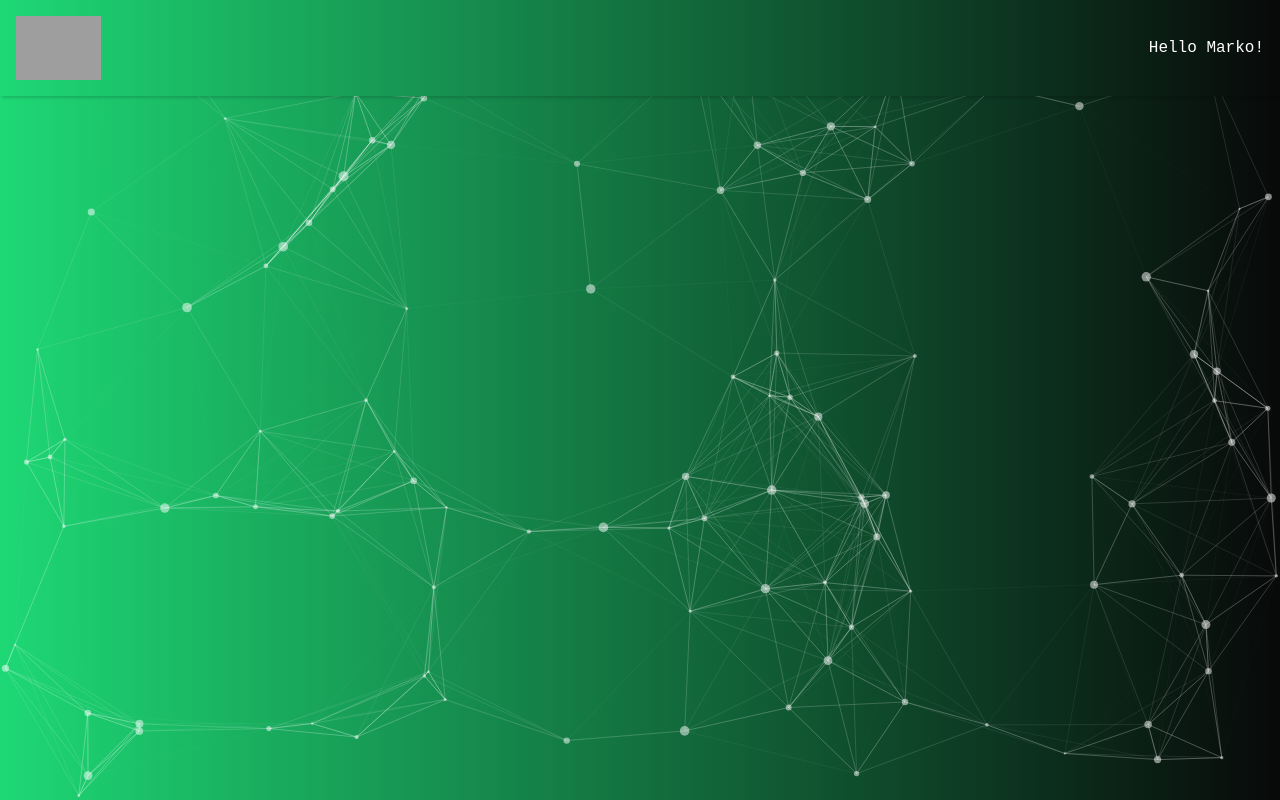
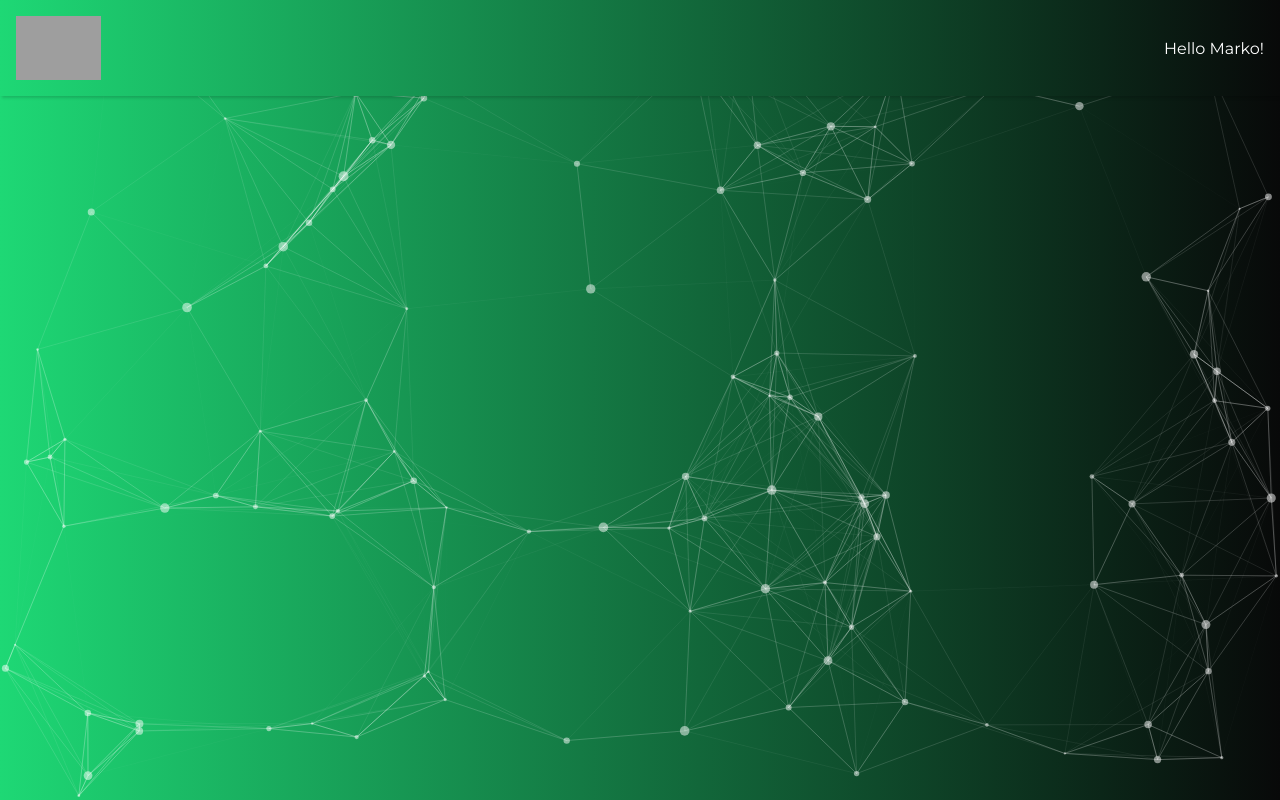
Before and after one commit to Marko1310/workout_tracker, a React (Create React App) app in the folder root/frontend/: page / in a window 1280 px wide. Built offline with nearby package versions, Linux system fonts and the light colour scheme; grey boxes are pictures that could not be loaded.

Commit message:
added new font

```diff
--- a/root/frontend/public/index.html
+++ b/root/frontend/public/index.html
@@ -25,6 +25,12 @@
       Learn how to configure a non-root public URL by running `npm run build`.
     -->
     <title>React App</title>
+    <link rel="preconnect" href="https://fonts.googleapis.com" />
+    <link rel="preconnect" href="https://fonts.gstatic.com" crossorigin />
+    <link
+      href="https://fonts.googleapis.com/css2?family=Inter+Tight:wght@400;500;600;700&family=Inter:wght@400;500;600;700;800&family=Karla:wght@300;400;500;600;700;800&family=Montserrat:wght@100;200;300;400;500;600;700;800&family=Nunito:wght@200&family=Poppins:wght@400;500;600;700&family=Press+Start+2P&display=swap"
+      rel="stylesheet"
+    />
   </head>
   <body>
     <noscript>You need to enable JavaScript to run this app.</noscript>
--- a/root/frontend/src/components/Navigation/Navigation.css
+++ b/root/frontend/src/components/Navigation/Navigation.css
@@ -15,4 +15,5 @@
 
 .navigation-user {
   color: white;
+  font-family: "Montserrat", sans-serif;
 }
```
